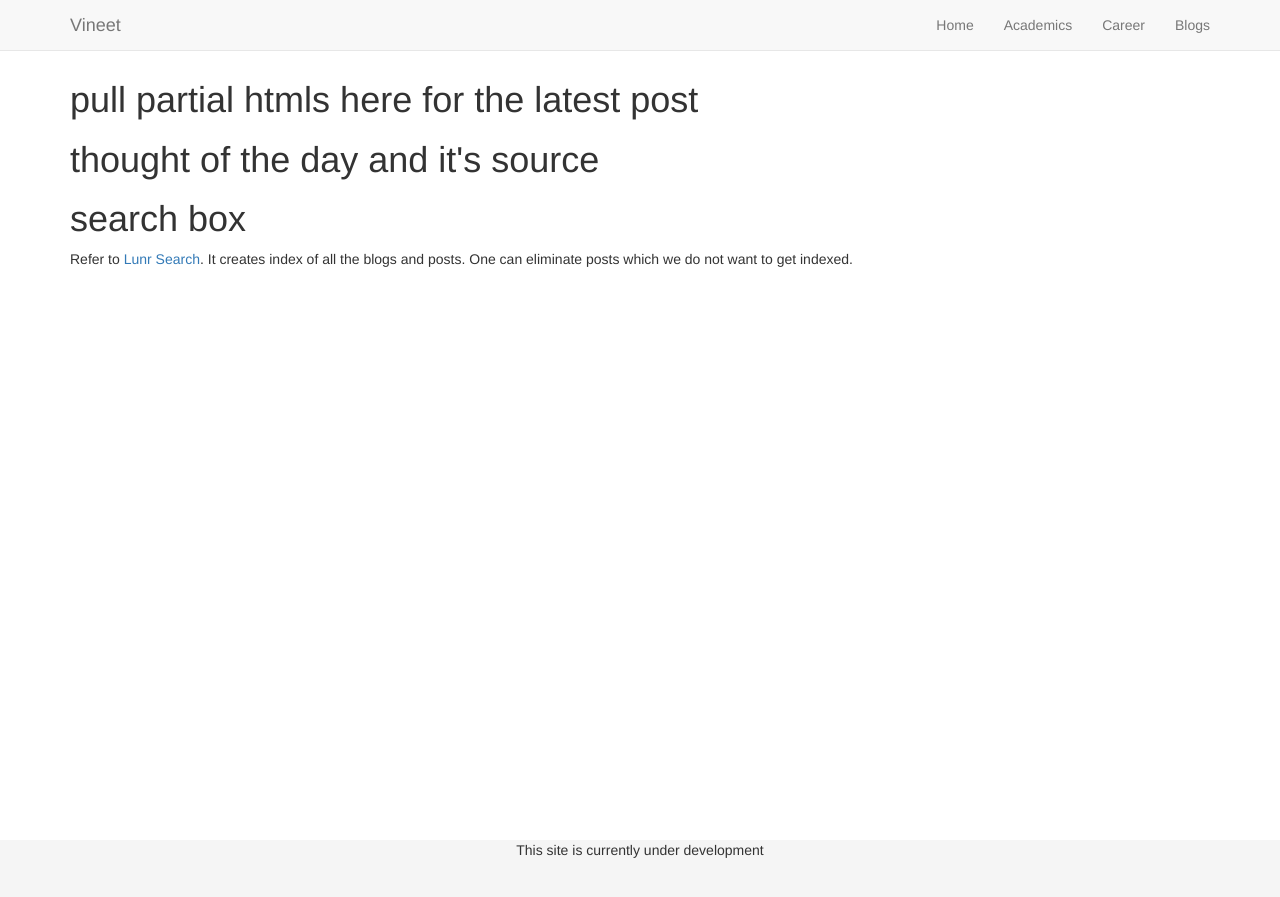
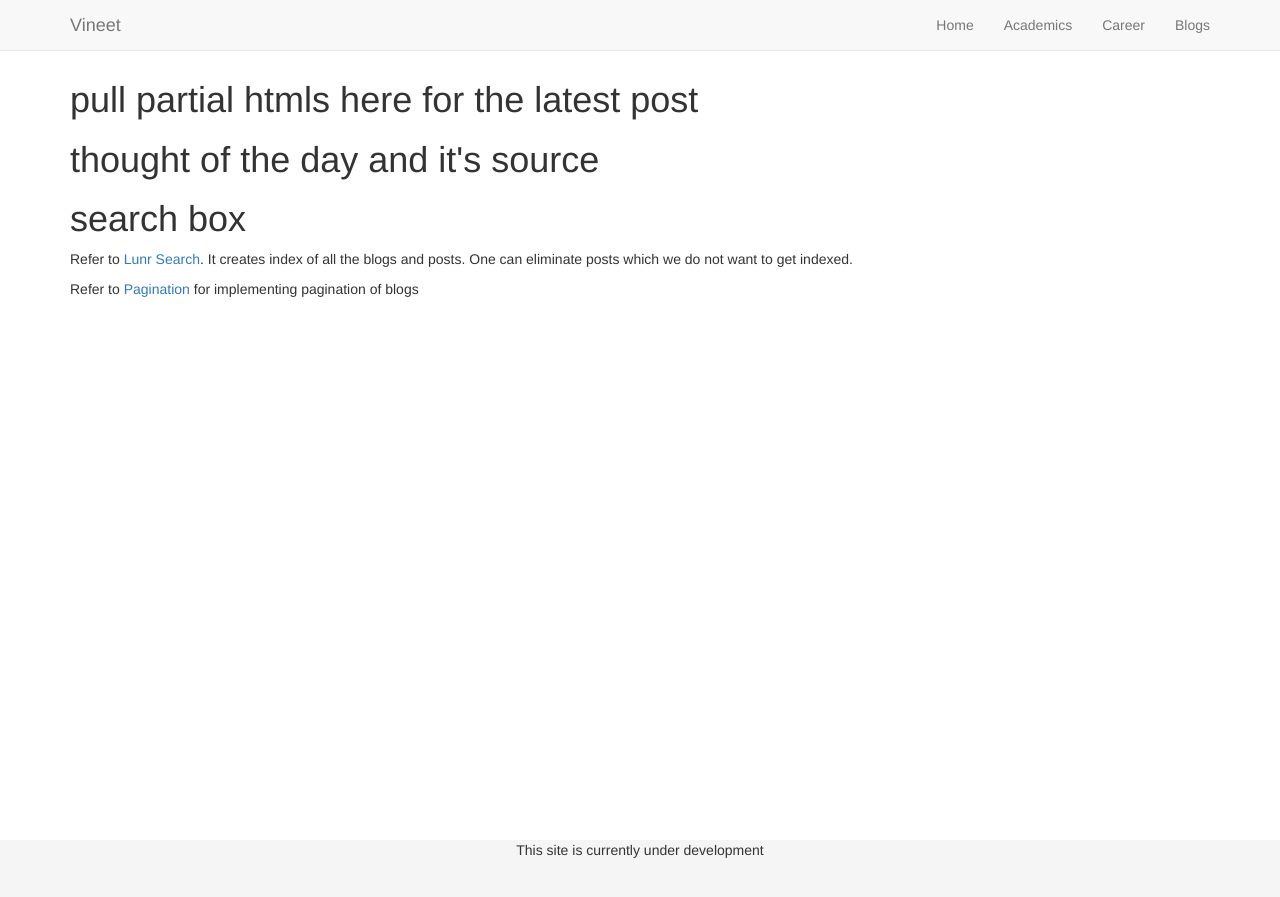
Before and after one commit to vineetma/vineetma.github.io, a Jekyll site: the page built from index.html, in a window 1280 px wide. Shown: the top 897 px of the page. Built offline with Jekyll 4.4.1, drawn with Linux system fonts in a browser that asks for light colours; nearby versions of some CDN libraries.

Commit message:
udpated..

```diff
--- a/index.html
+++ b/index.html
@@ -10,5 +10,5 @@ overview: true
 
 <h1> search box </h1>
 <p> Refer to <a href="https://github.com/slashdotdash/jekyll-lunr-js-search"> Lunr Search</a>. It creates index of all the blogs and posts. One can eliminate posts which we do not want to get indexed.
-
-<h1>
+</p>
+<p> Refer to <a href="http://jekyllrb.com/docs/pagination/">Pagination</a> for implementing pagination of blogs</p>
```
